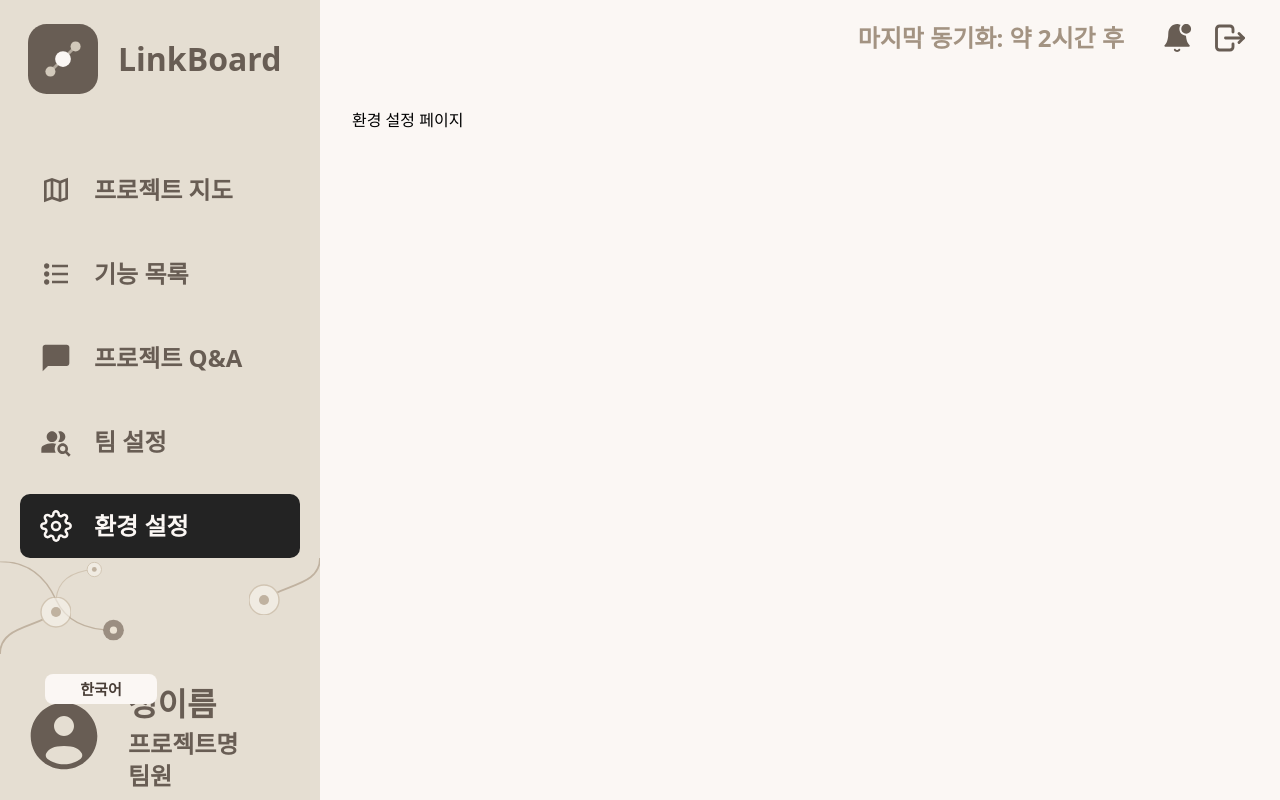
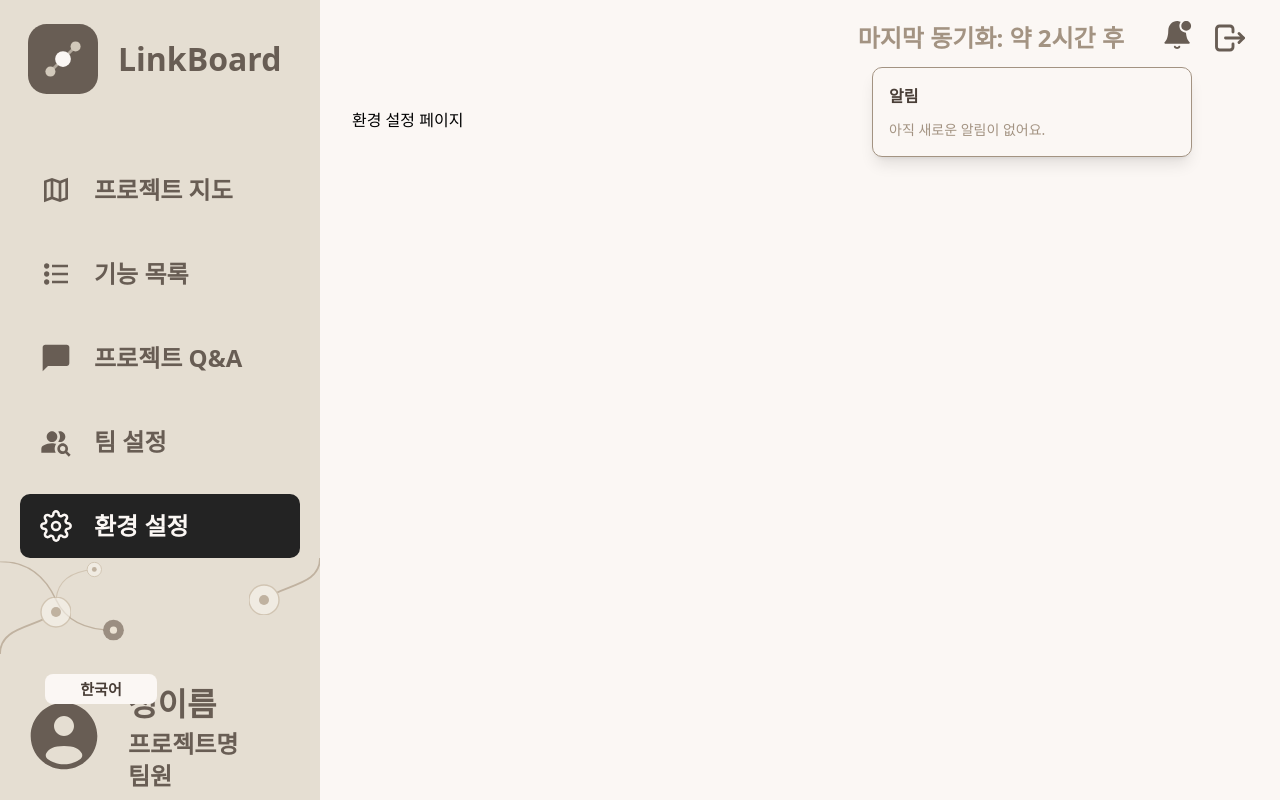
Before and after one commit to HUFSphere/FE, a React (Vite) app: page /settings in a window 1280 px wide. Both pictures are taken after a click on the button 1178 px from the left and 38 px from the top of the page. Built offline with nearby package versions, Linux system fonts and the light colour scheme.

Commit message:
[기능] 헤더 알림 드롭다운 추가

```diff
--- a/src/components/layout/Header.tsx
+++ b/src/components/layout/Header.tsx
@@ -7,12 +7,14 @@ import { mockUser } from '../../mocks/user'
 import BellIcon from '../ui/icons/BellIcon'
 import LogoutIcon from '../ui/icons/LogoutIcon'
 import ActionModal from '../ui/modal/ActionModal'
+import { motion, AnimatePresence } from 'framer-motion'
 
 function Header() {
   const { t, i18n } = useTranslation()
   const navigate = useNavigate()
   const dateLocale = i18n.language === 'ko' ? ko : enUS
   const [isLogoutModalOpen, setIsLogoutModalOpen] = useState(false)
+  const [isNotificationOpen, setIsNotificationOpen] = useState(false)
 
   const handleConfirmLogout = () => {
     // 백엔드 API 연동되면 여기에 signOut() 호출 등 추가 필요할 듯?
@@ -32,9 +34,36 @@ function Header() {
           })}
         </span>
         <div className="flex items-center gap-5">
-          <button aria-label={t('header.notification')}>
-            <BellIcon className="h-7 w-7 text-mocha" />
-          </button>
+          <div className="relative">
+            <button
+              aria-label={t('header.notification')}
+              onClick={() => setIsNotificationOpen((prev) => !prev)}
+            >
+              <BellIcon className="h-7 w-7 text-mocha" />
+            </button>
+
+            <AnimatePresence>
+              {isNotificationOpen && (
+                <>
+                  <div className="fixed inset-0 z-30" onClick={() => setIsNotificationOpen(false)} />
+                  <motion.div
+                    initial={{ opacity: 0, y: -8, scale: 0.96 }}
+                    animate={{ opacity: 1, y: 0, scale: 1 }}
+                    exit={{ opacity: 0, y: -8, scale: 0.96 }}
+                    transition={{ duration: 0.15 }}
+                    className="absolute right-0 top-full z-40 mt-3 w-80 rounded-[10px] border border-taupe bg-milk p-4 shadow-lg"
+                  >
+                    <p className="mb-3 text-base font-bold text-dark-lava">{t('header.notification')}</p>
+                    <p className="text-sm text-taupe">
+                      {/* TODO: 실제 알림 API 연동 전까지의 플레이스홀더 */}
+                      아직 새로운 알림이 없어요.
+                    </p>
+                  </motion.div>
+                </>
+              )}
+            </AnimatePresence>
+          </div>
+
           <button aria-label={t('header.logout')} onClick={() => setIsLogoutModalOpen(true)}>
             <LogoutIcon className="h-9 w-9 text-mocha" />
           </button>
```
